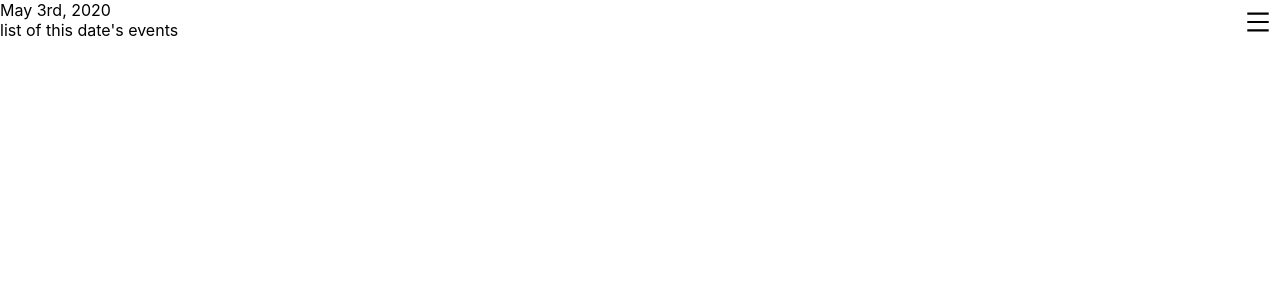
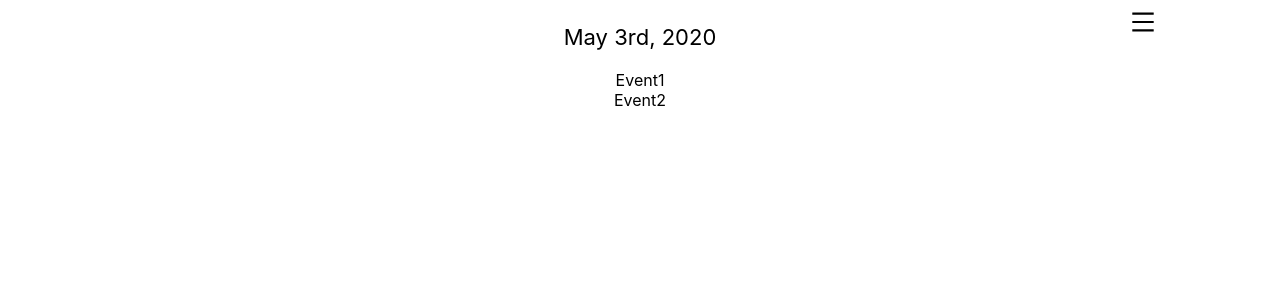
Before and after one commit to conmart/dayta, a React (Create React App) app: page / in a window 1280 px wide. Shown: the top 300 px of the page. Built offline with nearby package versions, Linux system fonts and the light colour scheme.

Commit message:
restructure day component and general styles

```diff
--- a/src/App.js
+++ b/src/App.js
@@ -6,9 +6,11 @@ import { reducer } from "./state/reducer";
 
 import AppRouter from './AppRouter';
 
+import styles from './app.module.css';
+
 const App = () => (
   <StateProvider initialState={initialState} reducer={reducer}>
-    <div className="App">
+    <div className={styles.mobileAppContainer}>
       <AppRouter />
     </div>
   </StateProvider>
--- /dev/null
+++ b/src/app.module.css
@@ -0,0 +1,9 @@
+.mobileAppContainer {
+  position: relative;
+  width: 100%;
+  margin: 0 auto;
+  text-align: center;
+  height: 100%;
+  max-width: 1050px;
+  max-height: 700px;
+}
--- /dev/null
+++ b/src/components/day/dayEvent.jsx
@@ -0,0 +1,9 @@
+import React from 'react';
+
+import styles from './day.module.css';
+
+const DayEvent = ({ category }) => {
+  return <div>{category}</div>;
+};
+
+export default DayEvent;
--- /dev/null
+++ b/src/components/day/dayHeader.jsx
@@ -0,0 +1,14 @@
+import React from 'react';
+import moment from 'moment';
+
+const DayHeader = () => {
+  const currentDate = moment();
+  const formattedDate = currentDate.format('MMMM do, YYYY');
+  return (
+    <div className="pageTitleConatiner">
+      <div className="pageTitle">{formattedDate}</div>
+    </div>
+  );
+};
+
+export default DayHeader;
--- a/src/components/day/index.jsx
+++ b/src/components/day/index.jsx
@@ -1,15 +1,31 @@
 import React from 'react';
-import moment from 'moment';
+
+import { useGlobalState } from '../../state';
+
+
+import DayHeader from './dayHeader';
+import DayEvent from './dayEvent';
+
+import styles from './day.module.css';
 
 const Day = () => {
-  const currentDate = moment();
-  const formattedDate = currentDate.format('MMMM do, YYYY');
+  const [{selectedDate}, dispatch] = useGlobalState();
+
+  console.log(selectedDate)
+  const events = ['Event1', 'Event2'];
+
+  const eventList = events.map(event => (
+    <DayEvent category={event} key={event} />
+  ))
+
   return (
     <div>
-      <div>{formattedDate}</div>
-      <div>list of this date's events</div>
+      <DayHeader selectedDate={null} />
+      <div>
+        {eventList}
+      </div>
     </div>
-  );
+  )
 }
 
 export default Day;
--- a/src/components/menu/menu.jsx
+++ b/src/components/menu/menu.jsx
@@ -13,7 +13,9 @@ const Menu = ({ closeMenu }) => {
 
   const menuLinks = menuItems.map((item) => (
     <li>
-      <NavLink to={item.link}>{item.label}</NavLink>
+      <NavLink to={item.link} key={item.label}>
+        {item.label}
+      </NavLink>
     </li>
   ));
 
@@ -22,9 +24,7 @@ const Menu = ({ closeMenu }) => {
       <div className={styles.iconContainer} onClick={closeMenu}>
         <CloseOutlined style={{ fontSize: '24px' }} />
       </div>
-      <ul className={styles.list}>
-        {menuLinks}
-      </ul>
+      <ul className={styles.list}>{menuLinks}</ul>
     </div>
   );
 };
--- a/src/components/menu/menu.module.css
+++ b/src/components/menu/menu.module.css
@@ -7,11 +7,14 @@
 .container {
   position: absolute;
   right: 0;
+  top: 0;
   background-color: beige;
   width: 200px;
-  height: 100vh;
+  height: 100%;
   border-left: 2px solid black;
   padding: 15px 5px;
+  box-sizing: border-box;
+  z-index: 1;
 }
 
 .iconContainer {
--- a/src/index.css
+++ b/src/index.css
@@ -11,3 +11,17 @@ code {
   font-family: source-code-pro, Menlo, Monaco, Consolas, 'Courier New',
     monospace;
 }
+
+.pageTitleConatiner {
+  position: relative;
+  height: 50px;
+  margin: 0 10px 20px;
+}
+
+.pageTitle {
+  position: absolute;
+  font-size: 22px;
+  bottom: 0;
+  left: 0;
+  right: 0;
+}
--- a/src/state/initialState.js
+++ b/src/state/initialState.js
@@ -1,4 +1,7 @@
+import moment from 'moment';
+
 export const initialState = {
   authenticated: true,
   menuOpen: false,
+  selectedDate: moment(),
 };
```
Also changed, not shown: src/components/day/day.module.css (added).
